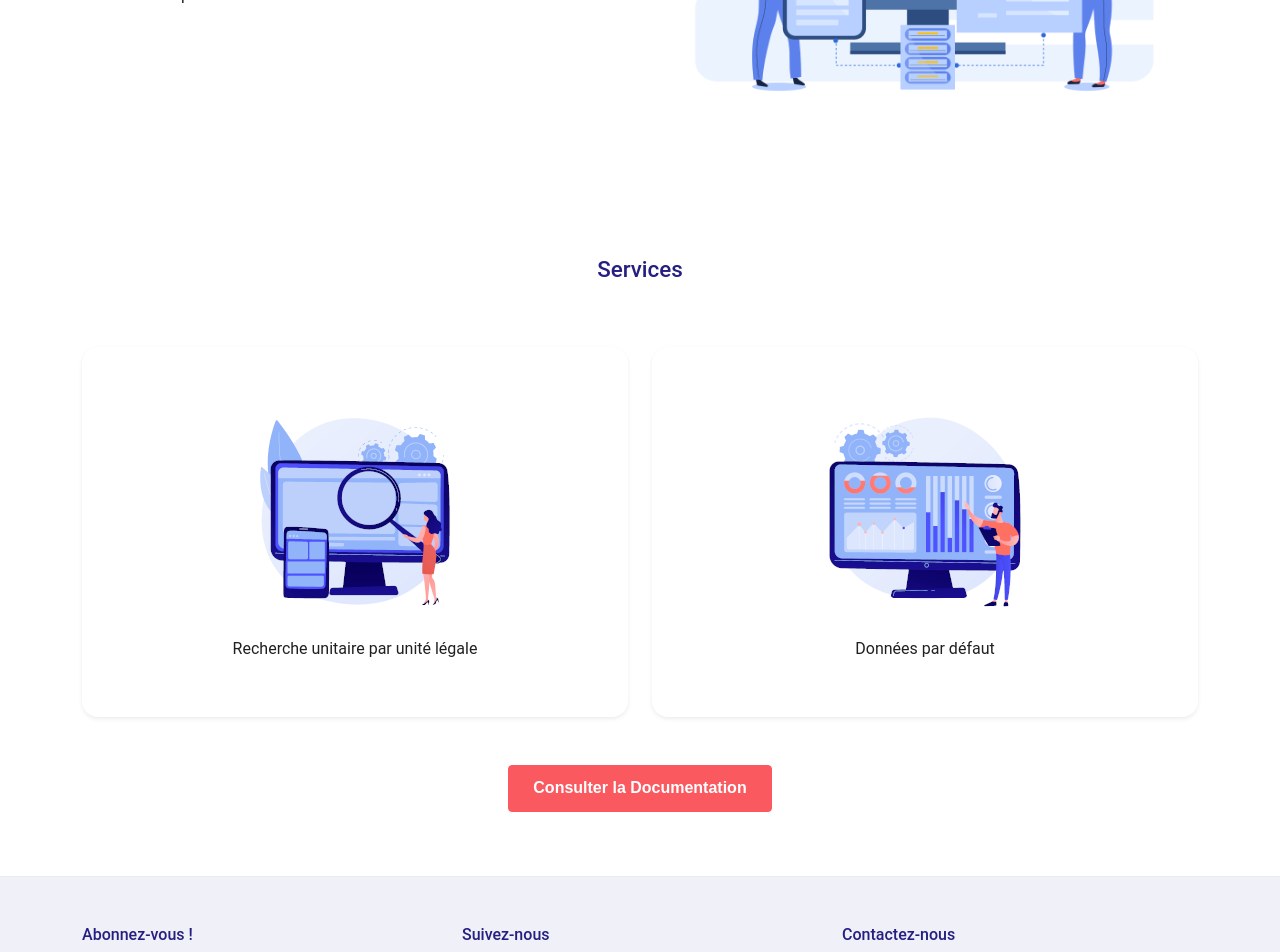
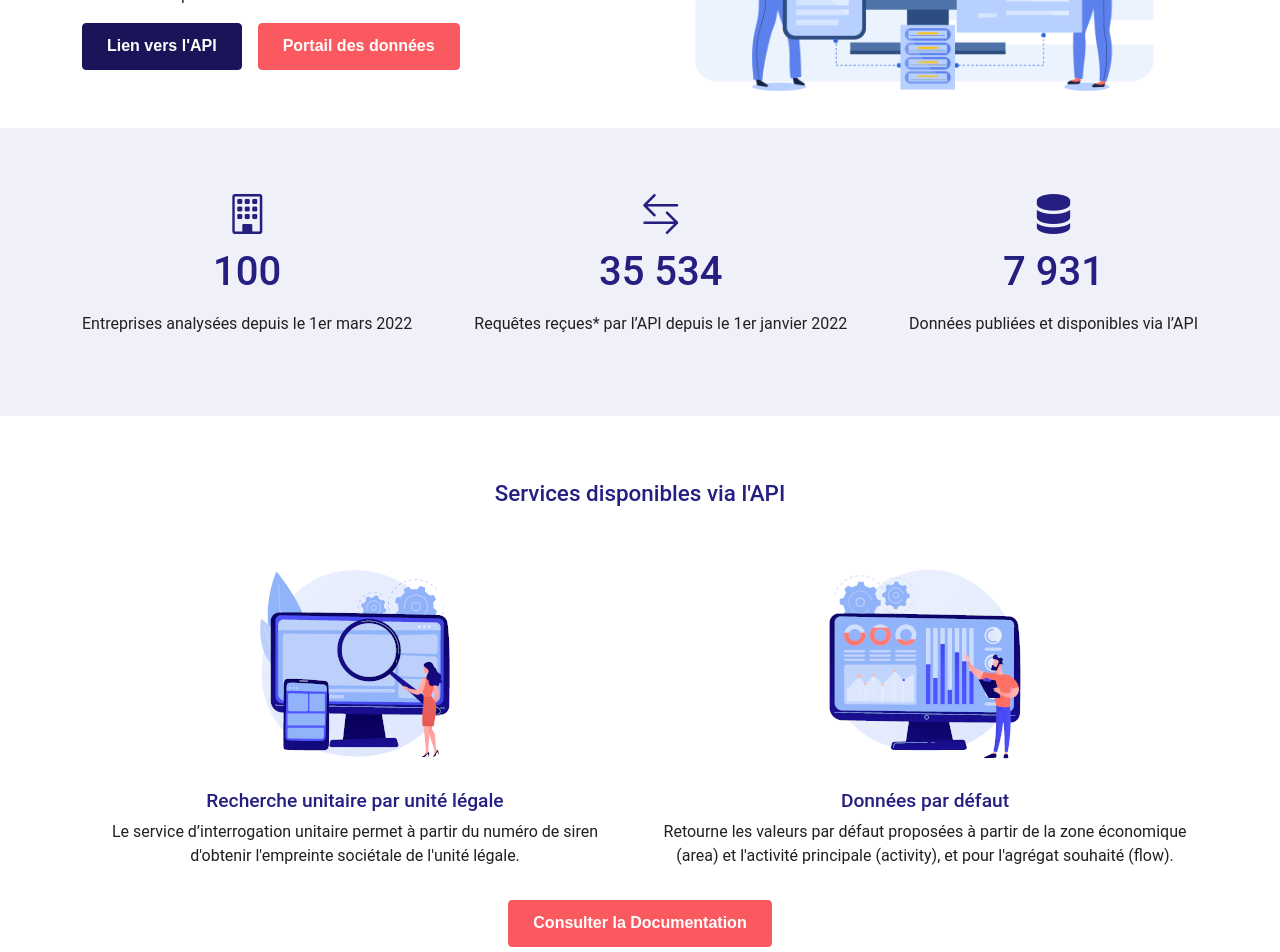
Before and after one commit to La-Societe-Nouvelle/LaSocieteNouvelle-Website, a Next.js app: page /api-lsn in a window 1280 px wide. Shown: the part 700-1652 px from the top of the page. Built offline with nearby package versions, Linux system fonts and the light colour scheme.

Commit message:
update content + change images names

```diff
--- a/src/pages/api-lsn.js
+++ b/src/pages/api-lsn.js
@@ -6,53 +6,97 @@ const API = () => {
   return (
     <>
       <PageHeader title={"API La Société Nouvelle"} path={"api-lsn"} />
-      <section>
+      <section className="pb-0">
         <Container>
           <Row>
             <Col>
-              <h3>
-                Accéder aux empreintes sociétales des entreprises
-              </h3>
+              <h3>Accéder aux empreintes sociétales des entreprises</h3>
               <p>
-                L'API La Société Nouvelle est une API (Application Programming Interface)
-                publique permettant l'accès aux empreintes sociétales des unités légales françaises
-                enregistrées au sein du répertoire SIRENE et aux données macroéconomiques produites par La Société Nouvelle.
+                L'API La Société Nouvelle est une API (Application Programming
+                Interface) publique permettant l'accès aux empreintes sociétales
+                des unités légales françaises enregistrées au sein du répertoire
+                SIRENE et aux données macroéconomiques produites par La Société
+                Nouvelle.
               </p>
               <p>
-              Elle permet d’intégrer les données publiées
-               des entreprises au sein des outils comptables (pour assurer une traçabilité le long des chaines de valeur)
-               et facilite leur exploitation.
+                Elle permet d’intégrer les données publiées des entreprises au
+                sein des outils comptables (pour assurer une traçabilité le long
+                des chaines de valeur) et facilite leur exploitation.
               </p>
-
+              <Button
+                className="me-3"
+                href="https://api.lasocietenouvelle.org/"
+                target="_blank"
+              >
+                Lien vers l'API
+              </Button>
+              <Button variant="secondary" href="/portail" target="_blank">
+                Portail des données
+              </Button>
             </Col>
             <Col>
-              <Image
-                fluid
-                src="/images/api.png"
-                alt="Illustration API"
-              />
+              <Image fluid src="/images/api.png" alt="Illustration API" />
             </Col>
           </Row>
         </Container>
       </section>
+      <section className="bg-light">
+        <Container>
+          <div className="d-flex justify-content-between">
+            <div>
+              <p className="h1 text-center">
+                <i className="bi bi-building"></i>
+              </p>
+              <p className="text-center">
+                <span className="h1">100</span>
+              </p>
+              <p className="text-center">
+                Entreprises analysées depuis le 1er mars 2022
+              </p>
+            </div>
+            <div>
+              <p className="h1 text-center">
+                <i className="bi bi-arrow-left-right"></i>
+              </p>
+              <p className="text-center">
+                <span className="h1">35 534</span>
+              </p>
+              <p className="text-center">
+              Requêtes reçues* par l’API depuis le 1er janvier 2022
+              </p>
+            </div>
+            <div>
+              <p className="h1 text-center">
+              <i className="bi bi-server"></i>
+              </p>
+              <p className="text-center">
+                <span className="h1">7 931</span>
+              </p>
+              <p className="text-center">Données publiées et disponibles via l’API</p>
+            </div>
+          </div>
+        </Container>
+      </section>
       <section className="text-center">
         <Container>
-          <h3>Services</h3>
+          <h3>Services disponibles via l'API</h3>
           <Row>
-
             <Col>
-              <div className="box shadow-sm">
-
-                <Image src="images/api-siren.png" />
-                <p>Recherche unitaire par unité légale</p>
-              </div>
+              <Image src="images/api-siren.png" />
+              <h4>Recherche unitaire par unité légale</h4>
+              <p>
+                Le service d’interrogation unitaire permet à partir du numéro de
+                siren d'obtenir l'empreinte sociétale de l'unité légale.
+              </p>
             </Col>
             <Col>
-              <div className="box shadow-sm">
               <Image src="images/default-data.png" />
-
-                <p> Données par défaut</p>
-              </div>
+              <h4> Données par défaut</h4>
+              <p>
+                Retourne les valeurs par défaut proposées à partir de la zone
+                économique (area) et l'activité principale (activity), et pour
+                l'agrégat souhaité (flow).
+              </p>
             </Col>
           </Row>
           <div className="text-center mt-3">
@@ -65,7 +109,6 @@ const API = () => {
           </div>
         </Container>
       </section>
-
     </>
   );
 };
```
Also changed, not shown: src/pages/index.js (+1 -1 lines).
